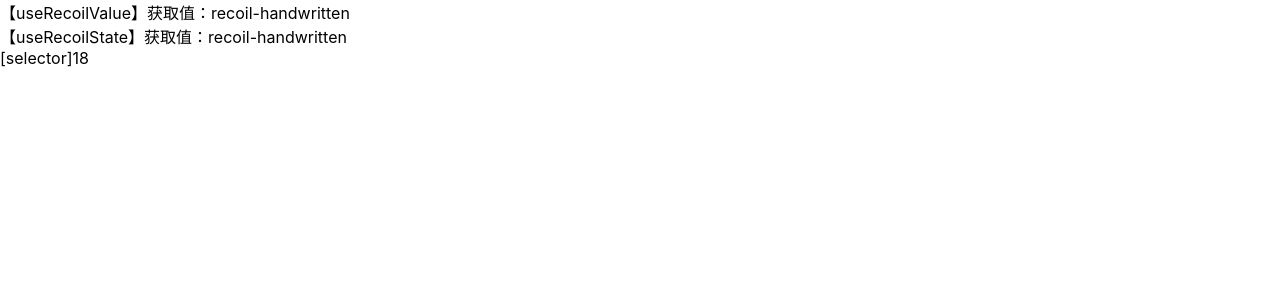
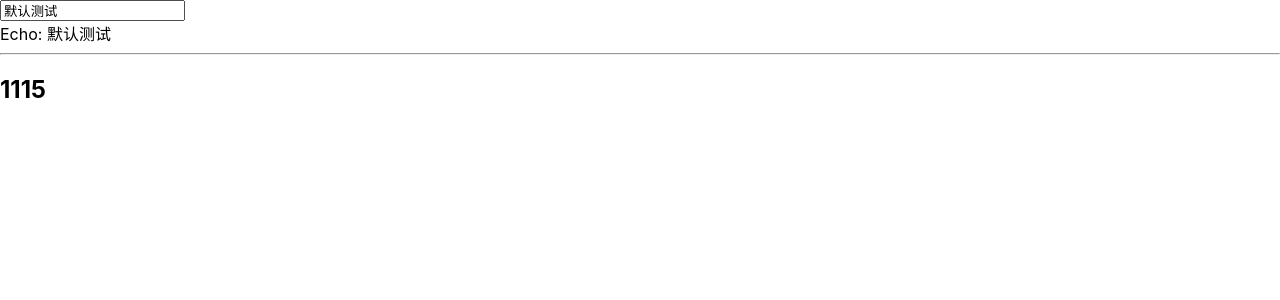
Before and after one commit to lling2/recoil_handwritten, a React (Create React App) app: page / in a window 1280 px wide. Shown: the top 300 px of the page. Built offline with nearby package versions, Linux system fonts and the light colour scheme.

Commit message:
add App.tsx

```diff
--- a/src/App.tsx
+++ b/src/App.tsx
@@ -1,40 +1,36 @@
-import { FC } from 'react';
-import {
-  atom,
-  useRecoilValue,
-  useRecoilState,
-  selector
-} from './recoil';
+import React, { FC, ChangeEvent } from 'react';
+import { atom, selector, useRecoilValue, useRecoilState } from './recoil';
 
-// atom
 const textState = atom({
   key: 'textState',
-  default: 'recoil-handwritten',
+  default: '默认测试',
 });
-
-// selector
 const charCountState = selector({
   key: 'charCountState',
   get: ({ get }) => {
     const text = get(textState);
-    return text.length;
+    return text.length+1111;
   },
 });
+const App: FC = () => {
+  // const value = useRecoilValue(textState);
+  const [text, setText] = useRecoilState(textState);
+  const count = useRecoilValue(charCountState);
 
-const App: FC = () => {
-  const count = useRecoilValue(textState);
-  const [text] = useRecoilState(textState);
-  const count_selector = useRecoilValue(charCountState);
+  const onChange = (event: ChangeEvent<HTMLInputElement>) => {
+    //value 只有input元素
+    setText(event.target.value);
+  };
+
   return (
     <div className="App">
-      {`【useRecoilValue】获取值：${count}`}
-      <br/>
-      {`【useRecoilState】获取值：${text}`}
-
-      <br/>
-      {`[selector]${count_selector}`}
+      <input type="text" value={text} onChange={onChange} />
+      <br />
+      Echo: {text}
+      <hr />
+      <h2>{count}</h2>
     </div>
   );
-}
+};
 
 export default App;
--- a/src/recoil/index.tsx
+++ b/src/recoil/index.tsx
@@ -1,7 +1,6 @@
-import { useCallback } from "react";
-
+import { useCallback, useEffect, useState } from 'react';
 interface Dissconnect {
-  dissconnect: () => void
+  disconnect: () => void;
 }
 
 class Stateful<T> {
@@ -25,15 +24,12 @@ class Stateful<T> {
   // 所以返回值应该是Dissconnect
   // public subscribe(): Dissconnect {}
   public subscribe(callback: (value: T) => void): Dissconnect {
-    // 添加
     this.listeners.add(callback);
-
-    // 取消
     return {
-      dissconnect: () => {
-        this.listeners.delete(callback)
-      }
-    }
+      disconnect: () => {
+        this.listeners.delete(callback);
+      },
+    };
   };
 
   // 获取值
@@ -42,13 +38,16 @@ class Stateful<T> {
   };
 
   // listener的更新
-  public emit() {
-    // 将set类型转为数组
-    for(const listener of Array.from(this.listeners)) {
-      console.log(listener, 'listener..../////')
-      listener(this.snapshot())
-    }
-  };
+public emit() {
+  console.log('[ 状态更新 ]', Math.random());
+  for (const listener of Array.from(this.listeners)) {
+    // this.listeners 表示如下
+    // 0: () => this.updateSelcrtor()
+    // 1: () => updateState({})
+    console.log(listener, 'listener..../////', this.listeners, 'this.listeners') // () => updateState({})
+    listener(this.snapshot());
+  }
+}
 
   // 派生类可以访问，更新值
   protected update(value: T) {
@@ -59,56 +58,7 @@ class Stateful<T> {
   }
 }
 
-// const textState = atom({
-//   key: 'textState',
-//   default: '默认测试',
-// });
-class Atom<T> extends Stateful<T> {
-  public setState(value: T) {
-    super.update(value);
-  }
-}
-
-// useRecoilValue接受atom/selector 拿到值
-export function useRecoilValue<T>(value: Stateful<T>) {
-  return value.snapshot();
-}
-
-// V表示范型 Value
-// export function atom<V>(value: { key: string; default: V }) {
-//   return new Atom<V>(value.default);
-// }
-export function atom<V>(value: {
-  key: string;
-  default: V
-}) {
-  // console.log(new Atom<V>(value.default), 11111)
-  // Atom {value: "recoil-handwritten", listeners: Set(0)} 11111
-  return new Atom<V>(value.default)
-}
-
-// const [text, setText] = useRecoilState(textState);
-// useRecoilState 可以修改值
-export function useRecoilState<T>(atom: Atom<T>) {
-  const value = useRecoilValue(atom);
-  // ["recoil-handwritten", value => atom.setState(value)]
-  return tuplify(
-    value,
-    // 谁去改变，atom.setState({})，利用useCallback去包裹，防止组件多次渲染
-    // 比如：父组件有个子组件，只要父组件改变子组件就要改变
-    useCallback((value: T) => atom.setState(value), [atom])
-  );
-}
-
-type SelectorGenerator<V> = (context: { get: <T>(dep: Atom<T>) => T }) => V;
-
-export function selector<V>(value: {
-  key: string;
-  //selector内部get取值
-  get: SelectorGenerator<V>;
-}) {
-  return new Selector(value.get);
-}
+// Selector
 class Selector<T> extends Stateful<T> {
   constructor(private readonly generate: SelectorGenerator<T>) {
     super(undefined as any);
@@ -128,6 +78,77 @@ class Selector<T> extends Stateful<T> {
   }
 }
 
+class Atom<T> extends Stateful<T> {
+  public setState(value: T) {
+    super.update(value);
+  }
+}
+
+// atom
+// const textState = atom({
+//   key: 'textState',
+//   default: '默认测试',
+// });
+export function atom<V>(value: { key: string; default: V }) {
+  // Atom实例
+  return new Atom<V>(value.default);
+}
+
+// selector内部get属性里面还有一个get方法
+// ({ get }) => {
+//     //内部结构出来一个get 获取原子state 跟着变
+//     const text = get(textState);
+//     return text.length;
+//   }
+// ref:{s:a}:{s:number} = {s:1}
+// const a = ref({s}) : Ref<{s:number}= {s:1}
+type SelectorGenerator<V> = (context: { get: <T>(dep: Atom<T>) => T }) => V;
+// 参数context是一个对象，对象里面包含get属性
+// A = (context: {get: }) => v;
+// const charCountState = selector({
+//   key: 'charCountState',
+//   get: ({ get }) => {
+//     const text = get(textState);
+//     return text.length+1111;
+//   },
+// });
+export function selector<V>(value: {
+  key: string;
+  //selector内部get取值
+  get: SelectorGenerator<V>;
+}) {
+  return new Selector(value.get);
+}
+
+export function useRecoilValue<T>(value: Stateful<T>) {
+  // react组件更新
+  // 订阅一些事件 让组件跟着更新
+  // 防止有些value改了，但是useRecoilValue返回最新的
+  const [, updateState] = useState({});
+  useEffect(() => {
+    const { disconnect } = value.subscribe(() => updateState({}));
+    // 副作用原因！！
+    return () => disconnect();
+  }, [value]);
+  return value.snapshot();
+}
+
+// const [text, setText] = useRecoilState(textState);
+export function useRecoilState<T>(atom: Atom<T>) {
+  const value = useRecoilValue(atom);
+  // 解构数组
+  console.log(tuplify(
+    value,
+    useCallback((value: T) => atom.setState(value), [atom])
+  ), 99);
+  //0: "默认测试"
+  //1: value => atom.setState(value)
+  return tuplify(
+    value,
+    useCallback((value: T) => atom.setState(value), [atom])
+  );
+}
+
 function tuplify<T extends unknown[]>(...elements: T) {
   return elements;
 }
```
Also changed, not shown: 1 other file (tests, documents, lock files or other folders).
